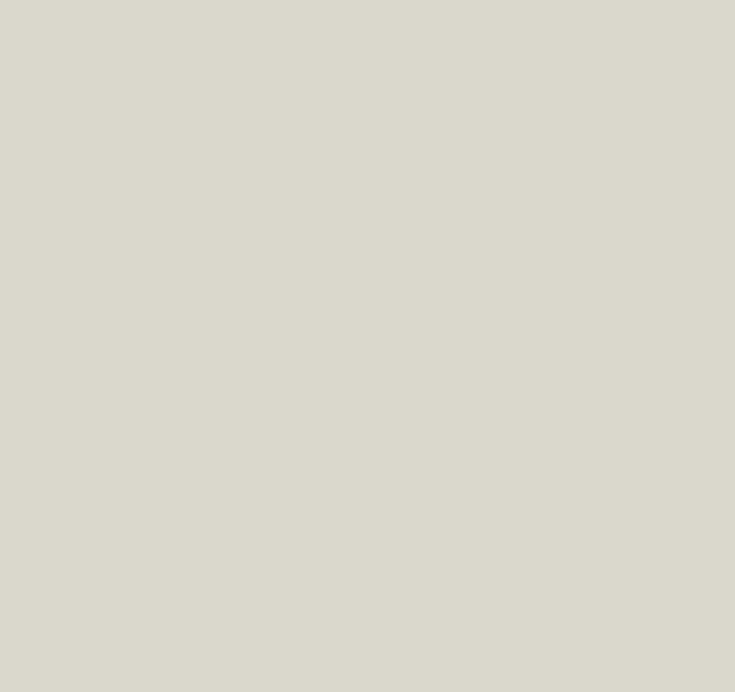
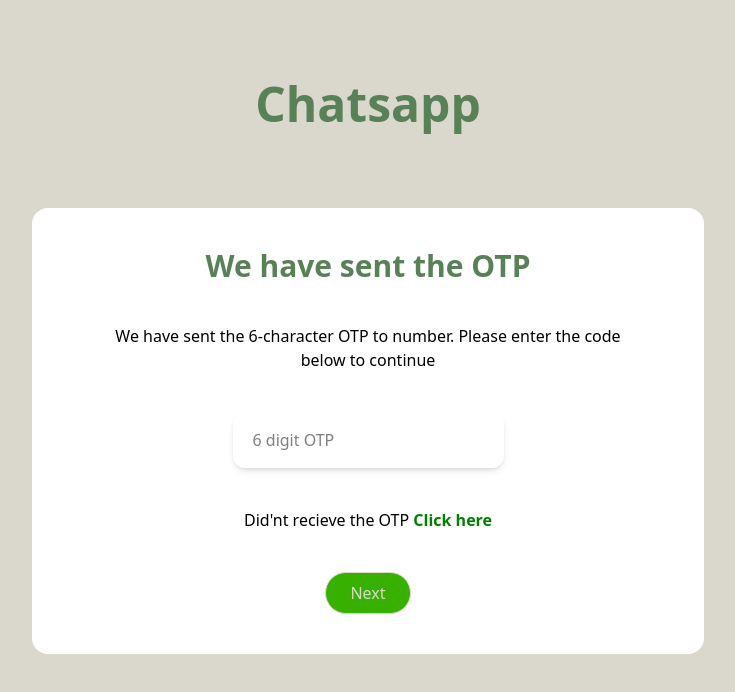
Before and after one commit to A-B-H-I-S-H-E-K-S-H-A-W/chatapp, a React (Vite) app in the folder client/: page /otp in a window 1280 px wide. Before the commit this address had no page. Shown: the top 692 px of the page, without its empty margins (272-1007 px from the left). Built offline with nearby package versions, Linux system fonts and the light colour scheme.

Commit message:
Initialized the otp page

```diff
--- a/client/src/App.jsx
+++ b/client/src/App.jsx
@@ -2,6 +2,7 @@
 import WelcomePage from "./pages/WelcomePage";
 import "./styles/globals.css";
 import LoginPage from "./pages/LoginPage";
+import OtpPage from "./pages/OtpPage";
 
 function App() {
   return (
@@ -10,6 +11,7 @@
         <Routes>
           <Route path="/" element={<WelcomePage />} />
           <Route path="/login" element={<LoginPage />} />
+          <Route path="/otp" element={<OtpPage />} />
         </Routes>
       </BrowserRouter>
     </>
--- /dev/null
+++ b/client/src/pages/OtpPage.jsx
@@ -0,0 +1,64 @@
+import { useState } from "react";
+import Button from "../components/Button";
+
+const OtpPage = () => {
+  const [formData, setFormData] = useState({
+    callingCode: 0,
+    number: 0,
+  });
+
+  const handleChange = (e) => {
+    const { name, value } = e.target;
+    setFormData((prevData) => ({
+      ...prevData,
+      [name]: value,
+    }));
+  };
+
+  const handleSubmit = () => {
+    console.log(formData);
+  };
+
+  return (
+    <>
+      <div className="h-screen w-full bg-background">
+        <div className="pt-20 text-center">
+          <h1 className="h1">Chatsapp</h1>
+        </div>
+        <div className="flex flex-col items-center gap-10 mt-20 px-20 py-10 bg-white max-w-2xl mx-auto rounded-2xl">
+          <div>
+            <h2 className="h3">We have sent the OTP</h2>
+          </div>
+          <div className="max-w-lg text-center">
+            <p>
+              We have sent the 6-character OTP to number. Please enter the code
+              below to continue
+            </p>
+          </div>
+          <div className="flex items-center gap-2 bg-white p-2 rounded-xl shadow-md">
+            <input
+              name="otp"
+              type="number"
+              className="flex-1 px-3 py-2 rounded-lg focus:outline-none"
+              placeholder="6 digit OTP"
+              onChange={handleChange}
+            />
+          </div>
+
+          <div className="">
+            <p className="p inline">Did'nt recieve the OTP</p>
+            <span className="text-secondary font-semibold cursor-pointer">
+              {" "}
+              Click here
+            </span>
+          </div>
+          <div>
+            <Button onClick={handleSubmit}>Next</Button>
+          </div>
+        </div>
+      </div>
+    </>
+  );
+};
+
+export default OtpPage;
```
